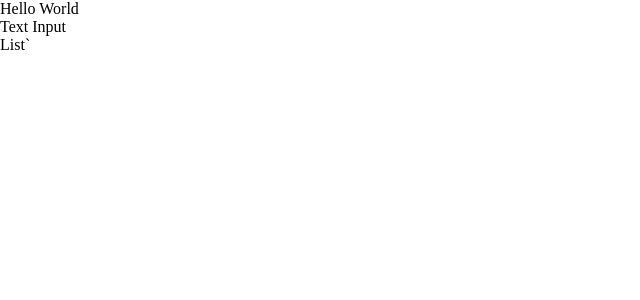
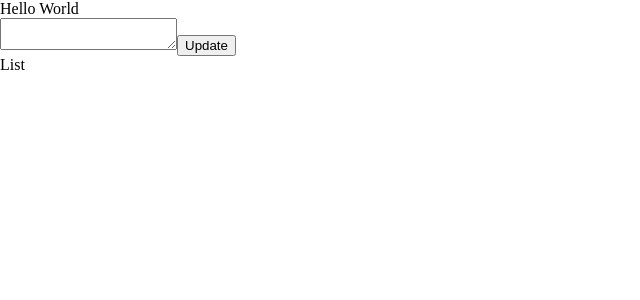
Before and after one commit to evfleet/fetch-mtg-images, a React app: page / in a window 1280 px wide. Shown: the top 300 px of the page, without its empty margins (0-640 px from the left). Built offline with nearby package versions, Linux system fonts and the light colour scheme.

Commit message:
textarea input

```diff
--- a/src/components/App/App.tsx
+++ b/src/components/App/App.tsx
@@ -1,23 +1,25 @@
 import React, { useState } from "react";
 import JSZip from "jszip";
 
-import { AddCardFunc, Card } from "../../types";
+import { Card, UpdateCardsFunc } from "../../types";
 
 import List from "../List";
 import TextInput from "../TextInput";
 import { Container } from "./styles";
 
+import { formatName } from "../../utils";
+
 const App = () => {
   const [zip, setZip] = useState<JSZip>(new JSZip());
   const [cards, setCards] = useState<Card[]>([]);
 
-  const addCard: AddCardFunc = (card) => {};
+  const updateCards: UpdateCardsFunc = (card) => {};
 
   return (
     <Container>
       <p>Hello World</p>
 
-      <TextInput addCard={addCard} />
+      <TextInput updateCards={updateCards} />
 
       <List cards={cards} />
     </Container>
--- a/src/components/List/List.tsx
+++ b/src/components/List/List.tsx
@@ -7,7 +7,7 @@ interface ListProps {
 }
 
 const List: React.SFC<ListProps> = () => {
-  return <div>List`</div>;
+  return <div>List</div>;
 };
 
 export default List;
--- a/src/components/TextInput/TextInput.tsx
+++ b/src/components/TextInput/TextInput.tsx
@@ -1,13 +1,29 @@
-import React from "react";
+import React, { useState } from "react";
 
-import { AddCardFunc } from "../../types";
+import { UpdateCardsFunc } from "../../types";
 
 interface TextInputProps {
-  addCard: AddCardFunc;
+  updateCards: UpdateCardsFunc;
 }
 
-const TextInput: React.SFC<TextInputProps> = () => {
-  return <div>Text Input</div>;
+const TextInput: React.SFC<TextInputProps> = ({ updateCards }) => {
+  const [value, setValue] = useState("");
+
+  const handleChange = (event: React.ChangeEvent<HTMLTextAreaElement>) => {
+    setValue(event.target.value);
+  };
+
+  const handleSubmit = () => {
+    const names = [...new Set(value.split(/\r?\n/))];
+    updateCards(names);
+  };
+
+  return (
+    <div>
+      <textarea value={value} onChange={handleChange} />
+      <button onClick={handleSubmit}>Update</button>
+    </div>
+  );
 };
 
 export default TextInput;
--- a/src/types.ts
+++ b/src/types.ts
@@ -2,4 +2,4 @@ export interface Card {
   name: string;
 }
 
-export type AddCardFunc = (card: Card) => void;
+export type UpdateCardsFunc = (names: string[]) => void;
--- /dev/null
+++ b/src/utils/findCardByName.ts
@@ -0,0 +1 @@
+export default function(name: string) {}
--- /dev/null
+++ b/src/utils/formatName.ts
@@ -0,0 +1,3 @@
+export default function(str: string) {
+  return str.replace(/\s+/g, "-").toLowerCase();
+}
--- /dev/null
+++ b/src/utils/index.ts
@@ -0,0 +1,4 @@
+import findCardByName from "./findCardByName";
+import formatName from "./formatName";
+
+export { findCardByName, formatName };
--- a/tsconfig.json
+++ b/tsconfig.json
@@ -1,7 +1,7 @@
 {
   "compilerOptions": {
     /* Basic Options */
-    "target": "es5" /* Specify ECMAScript target version: 'ES3' (default), 'ES5', 'ES2015', 'ES2016', 'ES2017','ES2018' or 'ESNEXT'. */,
+    "target": "es6" /* Specify ECMAScript target version: 'ES3' (default), 'ES5', 'ES2015', 'ES2016', 'ES2017','ES2018' or 'ESNEXT'. */,
     "module": "commonjs" /* Specify module code generation: 'none', 'commonjs', 'amd', 'system', 'umd', 'es2015', or 'ESNext'. */,
     // "lib": [],                             /* Specify library files to be included in the compilation. */
     // "allowJs": true,                       /* Allow javascript files to be compiled. */
```
Also changed, not shown: src/components/List/styles.tsx (added), src/components/TextInput/styles.tsx (added).
